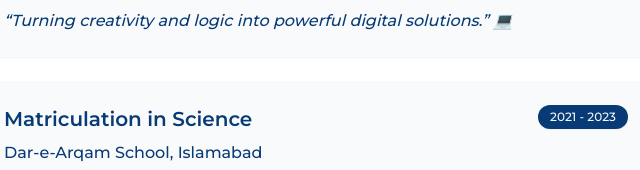
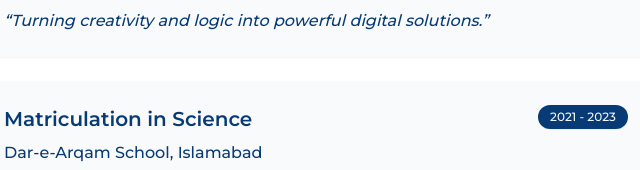
Before and after one commit to hassan-qureshii/SkillBook, a plain HTML site: page index.html in a window 1280 px wide. Shown: the part 1971-2141 px from the top of the page, 132-772 px from the left. Drawn offline with nearby package versions, Linux system fonts and the light colour scheme.

Commit message:
Initial commit

```diff
--- a/index.html
+++ b/index.html
@@ -240,7 +240,7 @@
       </p>
       <!-- ✨ Catchy Line -->
       <p class="mt-3 text-[#083b75] italic font-medium">
-        “Turning creativity and logic into powerful digital solutions.” 💻
+        “Turning creativity and logic into powerful digital solutions.”
       </p>
     </div>
 
```
